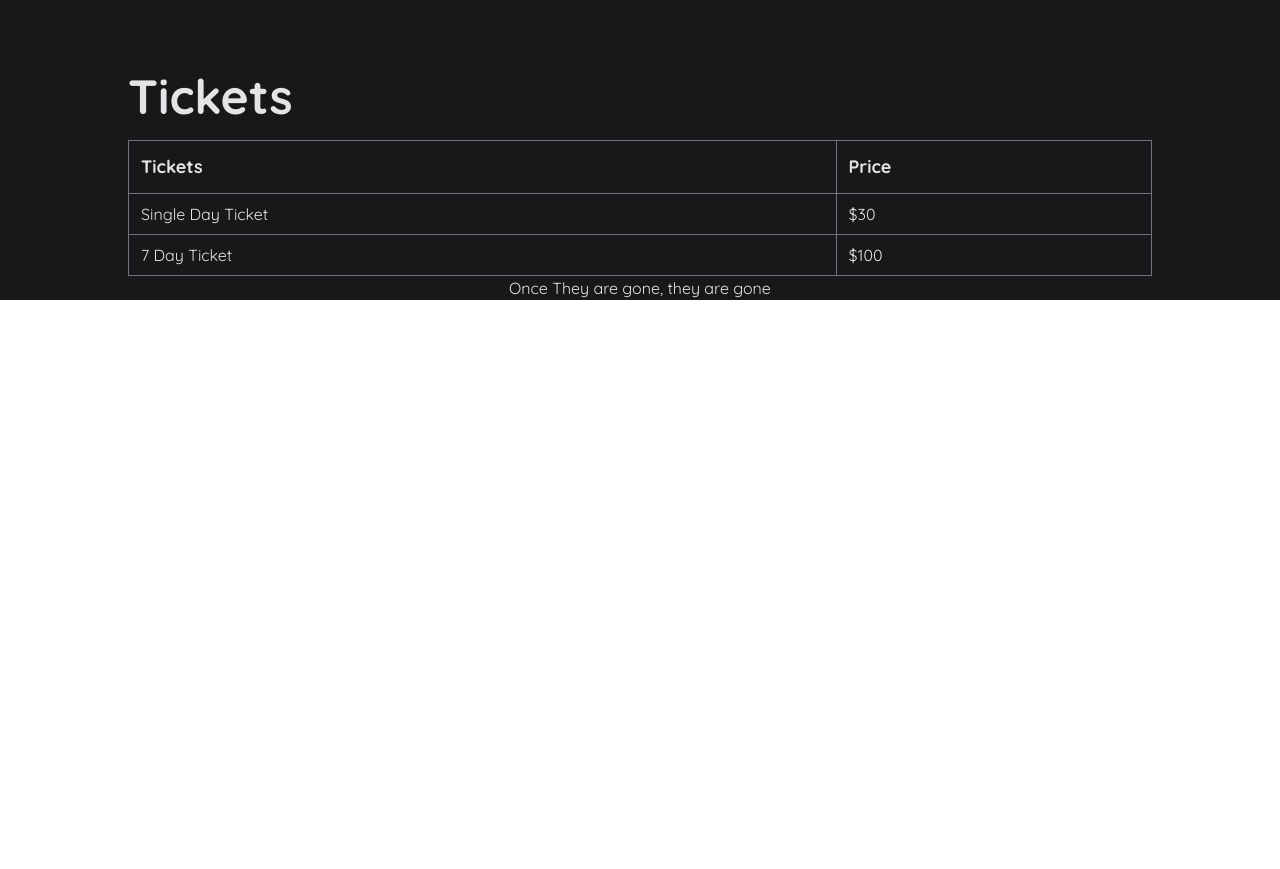
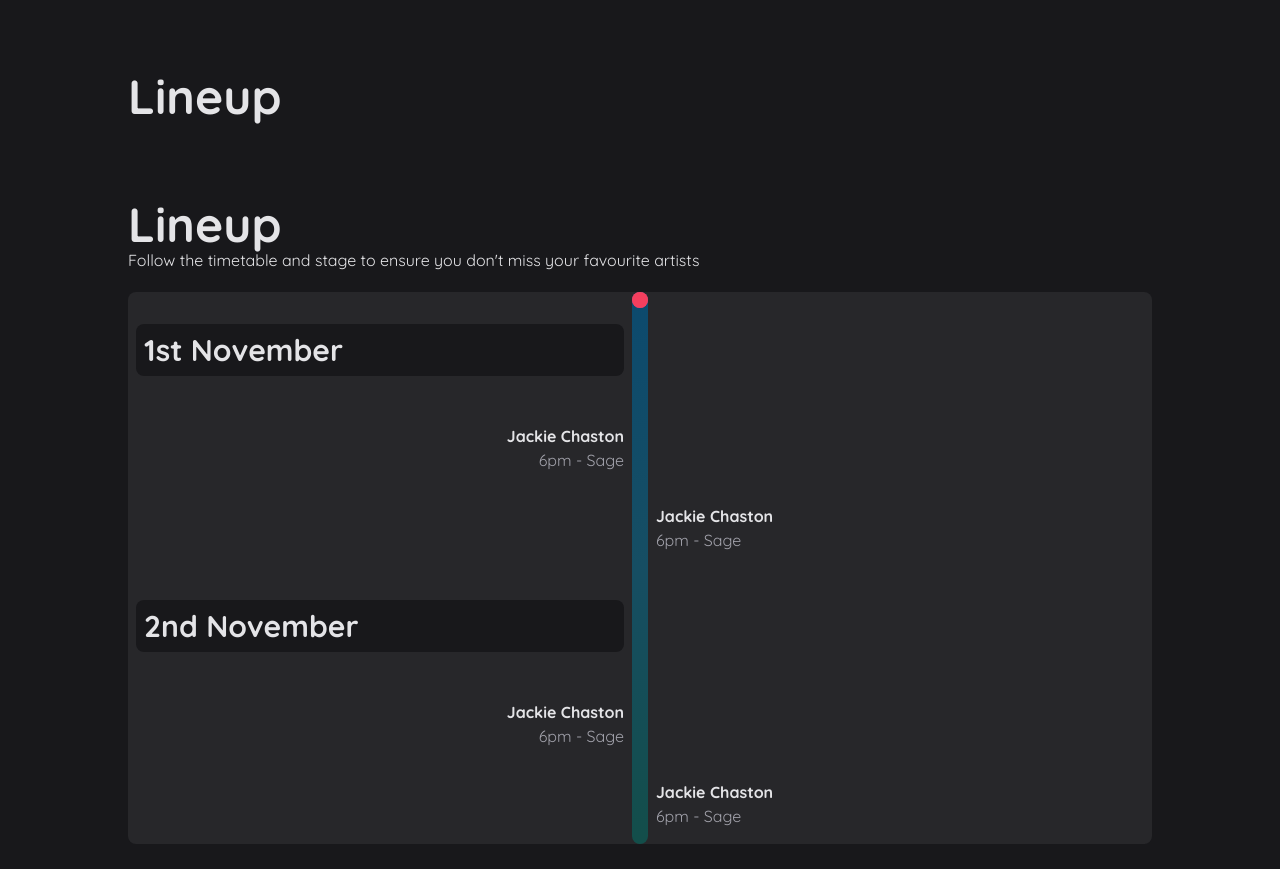
Before and after one commit to RakibMERNDev/music-festival-tailwind, a website: page src/index.html in a window 1280 px wide. Shown: the part 1271-2140 px from the top of the page. Before the commit the page ends 1571 px from the top, so only its background shows below. Drawn offline with Linux system fonts and the light colour scheme.

Commit message:
change added timeline

```diff
--- a/src/index.html
+++ b/src/index.html
@@ -299,6 +299,67 @@
           </div>
         </div>
 
+        <h2 class="mt-20">Lineup</h2>
+        <h2 class="mt-20">Lineup</h2>
+        <p>
+          Follow the timetable and stage to ensure you don't miss your favourite
+          artists
+        </p>
+
+        <div
+          class="rounded-lg mt-5 bg-zinc-800 py-4 px-2 text-zinc-200 relative"
+        >
+          <!-- Timeline div -->
+          <div
+            class="absolute top-0 left-1/2 w-4 -ml-2 h-full rounded-full bg-gradient-to-b from-sky-900 via-cyan-900 to-teal-900"
+          >
+            <div class="sticky top-1/2">
+              <div class="relative h-4 w-4">
+                <div
+                  class="absolute h-4 w-4 animate-ping rounded-full bg-pink-500 opacity-75"
+                ></div>
+                <div class="bg-rose-500 rounded-full relative h-4 w-4"></div>
+              </div>
+            </div>
+          </div>
+
+          <div class="grid grid-cols-2 gap-8">
+            <div>
+              <h4 class="p-2 bg-zinc-900 rounded-lg my-4">1st November</h4>
+            </div>
+            <div></div>
+
+            <div class="text-right">
+              <div class="font-bold">Jackie Chaston</div>
+              <div class="text-zinc-400">6pm - Sage</div>
+            </div>
+            <div></div>
+            <div></div>
+
+            <div>
+              <div class="font-bold">Jackie Chaston</div>
+              <div class="text-zinc-400">6pm - Sage</div>
+            </div>
+
+            <div>
+              <h4 class="p-2 bg-zinc-900 rounded-lg my-4">2nd November</h4>
+            </div>
+            <div></div>
+
+            <div class="text-right">
+              <div class="font-bold">Jackie Chaston</div>
+              <div class="text-zinc-400">6pm - Sage</div>
+            </div>
+            <div></div>
+            <div></div>
+
+            <div>
+              <div class="font-bold">Jackie Chaston</div>
+              <div class="text-zinc-400">6pm - Sage</div>
+            </div>
+          </div>
+        </div>
+
         <h2 class="mt-20">Tickets</h2>
         <table class="mt-5 table w-full border border-zinc-500 border-collapse">
           <thead class="text-lg font-bold">
```
Also changed, not shown: src/output.css.
